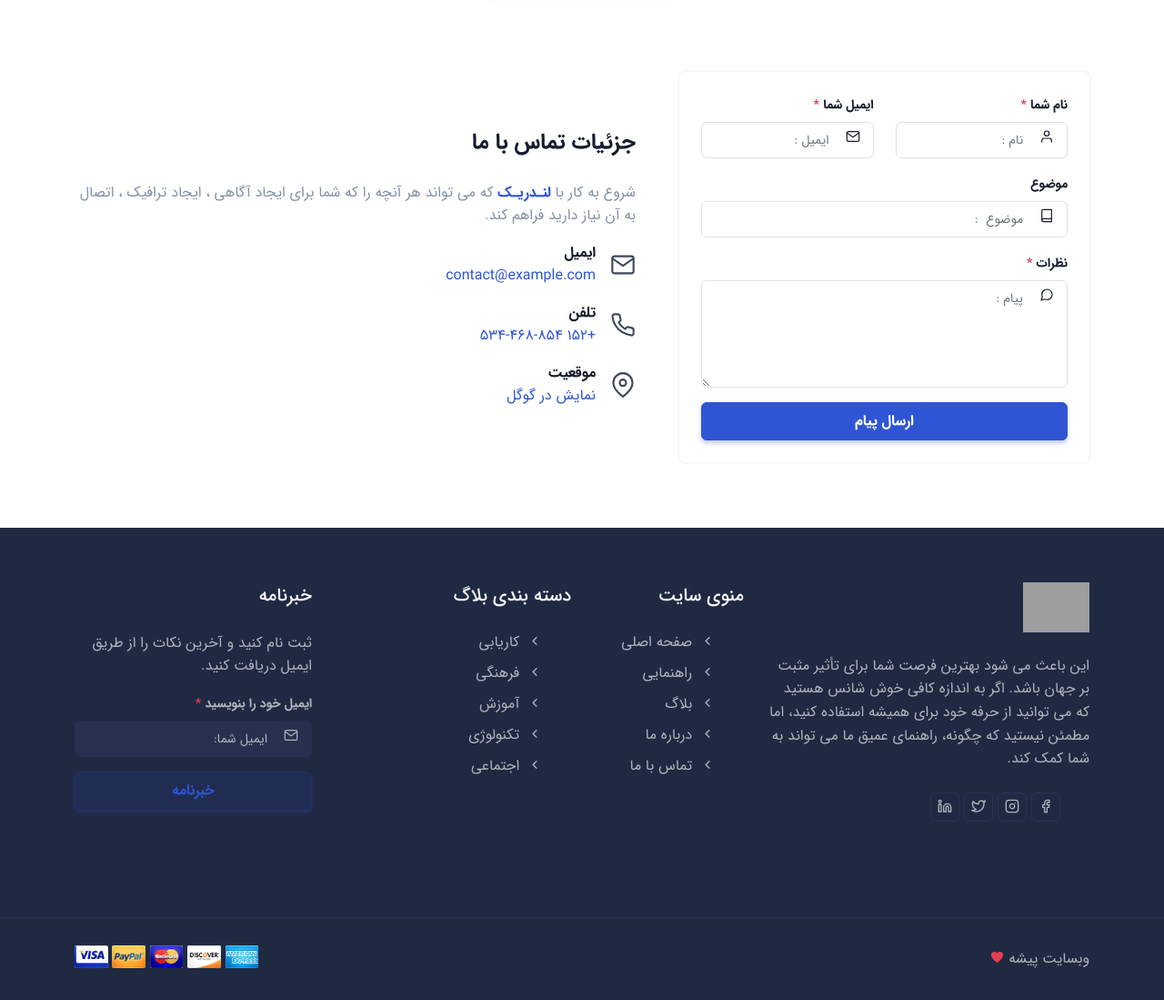
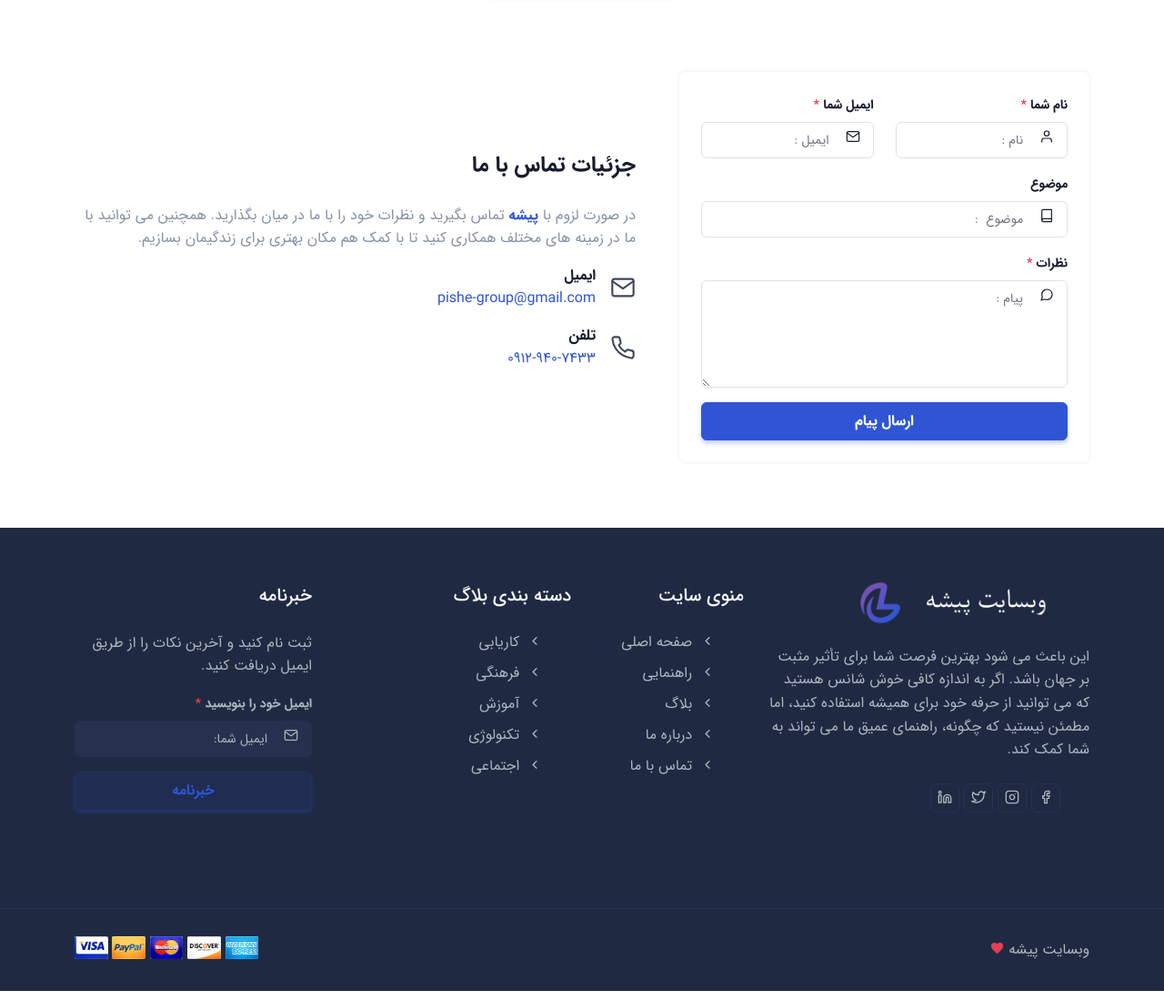
Before and after one commit to mimseyedi/Pishe, a Django app: page /contact in a window 1280 px wide. Shown: the part 438-1537 px from the top of the page at 91% size. Run offline with Django 3.2, Linux system fonts and the light colour scheme; some libraries are stand-ins or nearby versions; grey boxes are pictures that could not be loaded.

Commit message:
updating interface
updating interface
contact page
about us page
and website logo

```diff
--- a/templates/base.html
+++ b/templates/base.html
@@ -43,8 +43,8 @@
                 <!-- Logo container-->
                 <div>
                     <a class="logo" href="{% url 'home' %}">
-                        <img src="{% static 'images/pishe-logo.png' %}" class="l-dark" height="45" alt="">
-                        <img src="{% static 'images/pishe-logo.png' %}" class="l-light" height="45" alt="">
+                        <img src="{% static 'images/logo-dark.png' %}" class="l-dark" height="30" alt="">
+                        <img src="{% static 'images/logo-light.png' %}" class="l-light" height="30" alt="">
                     </a>
                 </div>
                 <div class="buy-button">
@@ -98,8 +98,8 @@
             <div class="container">
                 <div class="row">
                     <div class="col-lg-4 col-12 mb-0 mb-md-4 pb-0 pb-md-2">
-                        <a href="#" class="logo-footer">
-                            <img src="{% static 'images/pishe-logo.png' %}" height="55" alt="">
+                        <a href="{% url 'home' %}" class="logo-footer">
+                            <img src="{% static 'images/logo-light.png' %}" height="45" alt="">
                         </a>
                         <p class="mt-4">این باعث می شود بهترین فرصت شما برای تأثیر مثبت بر جهان باشد. اگر به اندازه کافی خوش شانس هستید که می توانید از حرفه خود برای همیشه استفاده کنید، اما مطمئن نیستید که چگونه، راهنمای عمیق ما می تواند به شما کمک کند. </p>
                         <ul class="list-unstyled social-icon foot-social-icon mb-0 mt-4">
--- a/templates/website/contact_page.html
+++ b/templates/website/contact_page.html
@@ -120,14 +120,15 @@
                     <div class="col-lg-7 col-md-6 order-1 order-md-2">
                         <div class="title-heading ms-lg-4">
                             <h4 class="mb-4">جزئیات تماس با ما</h4>
-                            <p class="text-muted">شروع به کار با <span class="text-primary fw-bold"> لنـدریـک  </span> که می تواند هر آنچه را که شما برای ایجاد آگاهی ، ایجاد ترافیک ، اتصال به آن نیاز دارید فراهم کند.</p>
+                            <p class="text-muted">در صورت لزوم با <span class="text-primary fw-bold"> پیشه  </span>تماس بگیرید و نظرات خود را با ما در میان بگذارید. همچنین می توانید با ما در زمینه های مختلف همکاری کنید تا با کمک هم مکان بهتری برای زندگیمان بسازیم.</p>
+
                             <div class="d-flex contact-detail align-items-center mt-3">
                                 <div class="icon">
                                     <i data-feather="mail" class="fea icon-m-md text-dark me-3"></i>
                                 </div>
                                 <div class="flex-1 content">
                                     <h6 class="title fw-bold mb-0">ایمیل </h6>
-                                    <a href="mailto:contact@example.com" class="text-primary">contact@example.com</a>
+                                    <a href="mailto:pishe-group@gmail.com" class="text-primary">pishe-group@gmail.com</a>
                                 </div>
                             </div>
 
@@ -137,18 +138,12 @@
                                 </div>
                                 <div class="flex-1 content">
                                     <h6 class="title fw-bold mb-0">تلفن </h6>
-                                    <a href="tel:+152534-468-854" class="text-primary">+152 534-468-854</a>
+                                    <a href="tel:+989129407433" class="text-primary">0912-940-7433</a>
                                 </div>
                             </div>
 
                             <div class="d-flex contact-detail align-items-center mt-3">
-                                <div class="icon">
-                                    <i data-feather="map-pin" class="fea icon-m-md text-dark me-3"></i>
-                                </div>
-                                <div class="flex-1 content">
-                                    <h6 class="title fw-bold mb-0">موقعیت </h6>
-                                    <a href="https://www.google.com/maps/embed?pb=!1m18!1m12!1m3!1d7915.525673176609!2d46.32542404246615!3d38.06389198146334!2m3!1f0!2f0!3f0!3m2!1i1024!2i768!4f13.1!3m3!1m2!1s0x0%3A0x0!2zMzjCsDAzJzUzLjgiTiA0NsKwMTknMzkuNCJF!5e0!3m2!1sen!2s!4v1545664085241" data-type="iframe" class="video-play-icon text-primary lightbox">نمایش در گوگل</a>
-                                </div>
+
                             </div>
                         </div>
                     </div><!--end col-->
```
Also changed, not shown: templates/website/aboutus_page.html (+4 -4 lines), statics/images/logo-dark.png, statics/images/logo-light.png, 3 other files.
